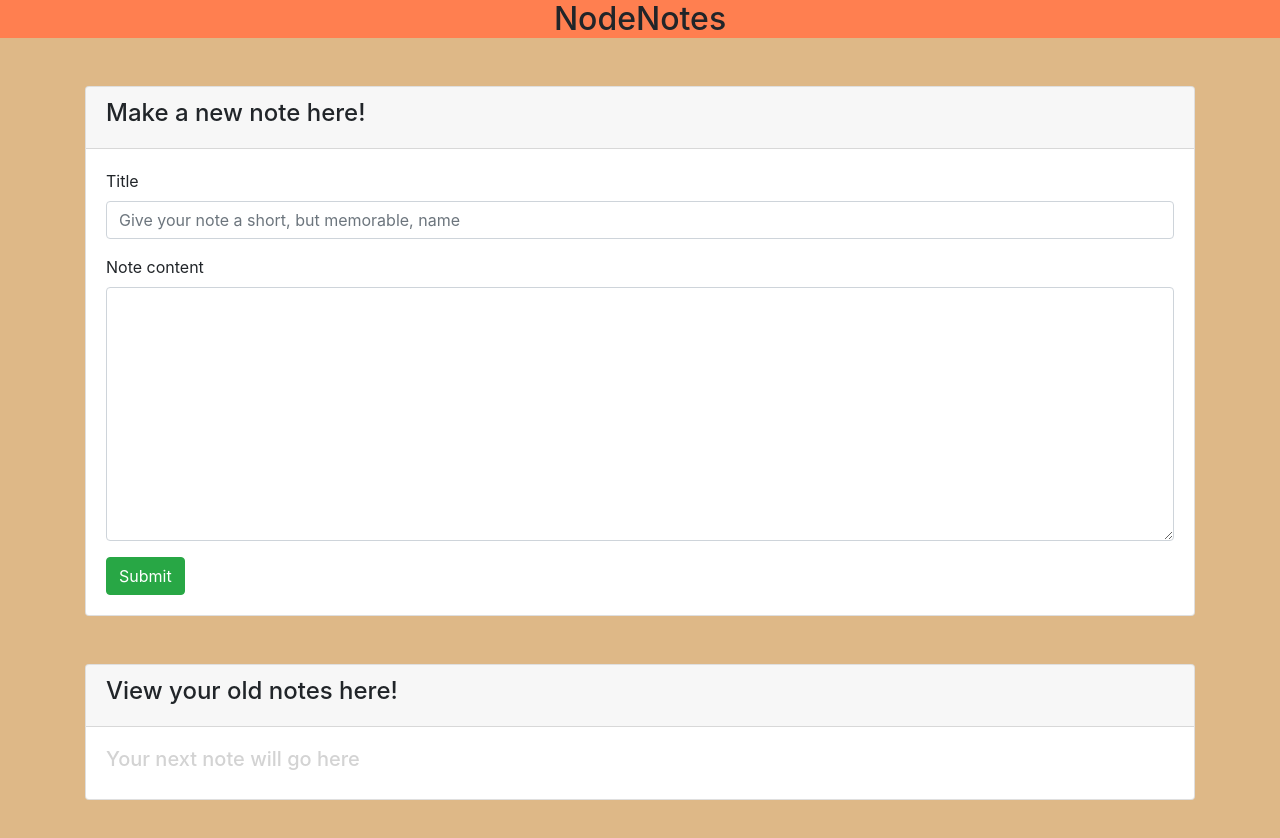
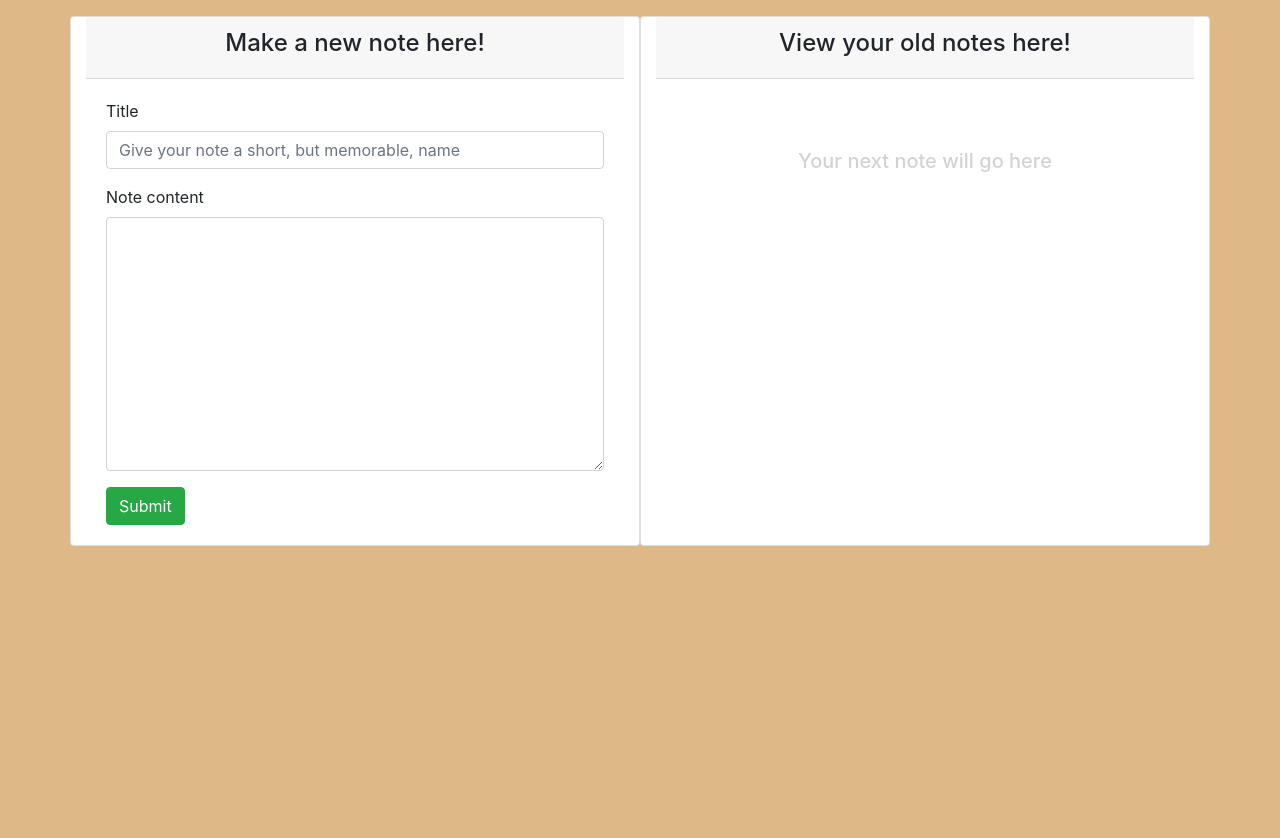
Before and after one commit to JamesCalingo/NodeNotes, a website: page public/notes.html in a window 1280 px wide. After the commit the page ends 800 px from the top, so only its background shows below. Drawn offline with nearby package versions, Linux system fonts and the light colour scheme; some packages are replaced by stand-ins of ours; no server answers; a script that the page names is missing.

Commit message:
updating css for multi-col on larger screens

```diff
--- a/public/assets/css/style.css
+++ b/public/assets/css/style.css
@@ -6,10 +6,21 @@ body{
   background: coral
 }
 
-.header{
-  background: coral
+.card {
+  max-height: 800px;
+}
+
+.notes {
+  overflow-y: scroll;
+}
+
+.card-header {
+  text-align: center;
 }
 
 #nextNote{
-  color: lightgray
+  color: lightgray;
+
+  text-align: center;
+  margin: 50px 0
 }
--- a/public/notes.html
+++ b/public/notes.html
@@ -12,11 +12,9 @@
 </head>
 
 <body>
-  <div class="header text-center">
-    <h2>NodeNotes</h2>
-  </div>
   <div class="container">
-    <div class="card mb-5 mt-5">
+    <div class="row">
+      <div class="card col-md-6 mb-5 mt-md-3">
         <div class="card-header">
           <h4>Make a new note here!</h4>
         </div>
@@ -35,13 +33,14 @@
           </form>
         </div>
       </div>
-    <div class="card mb-5">
+      <div class="card notes col-md-6 mb-5 mt-md-3">
         <div class="card-header">
           <h4>View your old notes here!</h4>
         </div>
         <div class="card-body">
           <h5 id="nextNote">Your next note will go here</h5>
           <div id="noteDivs"></div>
+        </div>
       </div>
     </div>
     </div>
```
Also changed, not shown: 1 other file. Lines whose indentation alone changed are shown as unchanged.
